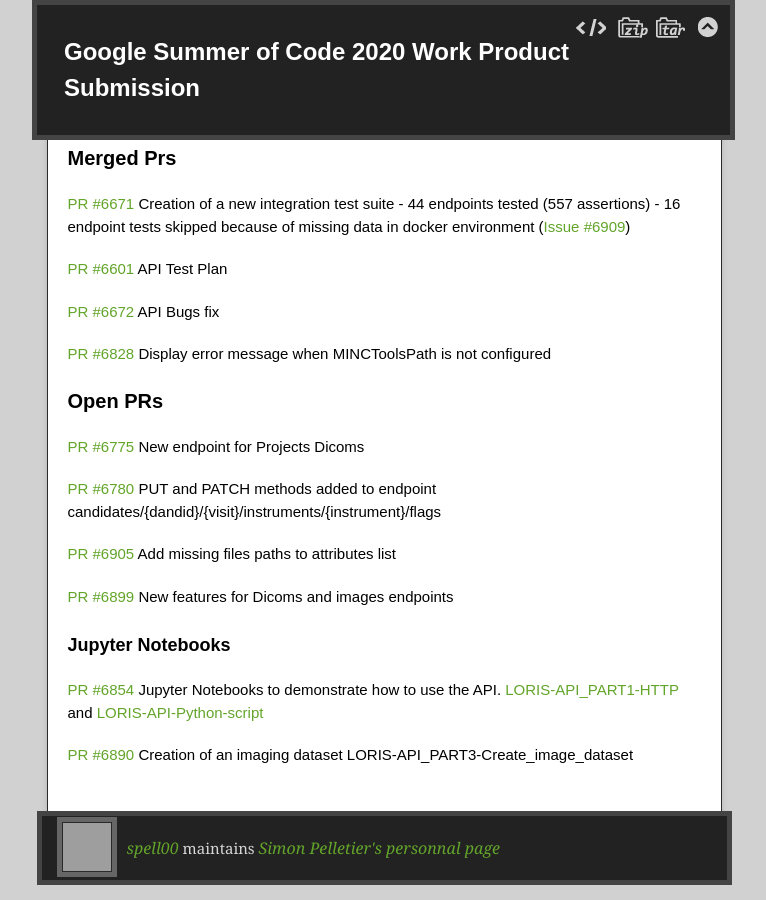
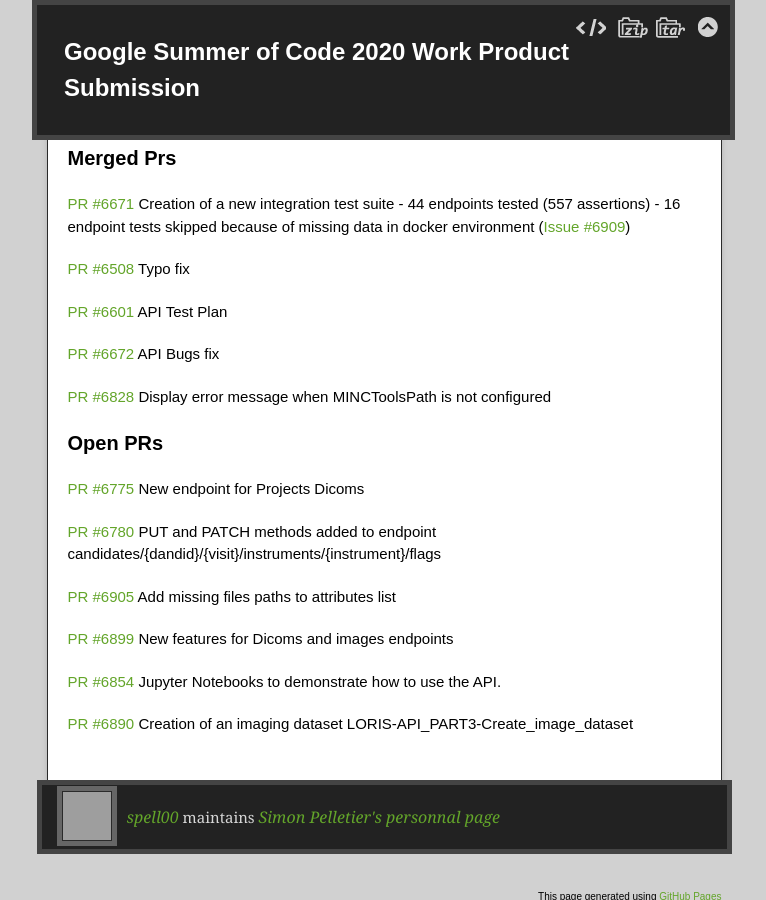
Before and after one commit to spell00/spell.github.io, a Jekyll site: the page built from pages/gsoc-2020.md, in a window 1280 px wide and 900 px high, scrolled down 3057 px. Shown: the whole window, without its empty margins (256-1022 px from the left). Built offline with Jekyll 4.4.1, drawn with Linux system fonts in a browser that asks for light colours; our own code applies the rules of GitHub Pages for plain Markdown files; grey boxes are pictures that could not be loaded.

Commit message:
Draft finished!

```diff
--- a/pages/gsoc-2020.md
+++ b/pages/gsoc-2020.md
@@ -105,6 +105,8 @@ On August 18th, I presented the work I have done on the API during my Google Sum
     - 44 endpoints tested (557 assertions)
     - 16 endpoint tests skipped because of missing data in docker environment ([Issue #6909]())
 
+[PR #6508](https://github.com/aces/Loris/pull/6672) Typo fix
+
 [PR #6601](https://github.com/aces/Loris/pull/6601) API Test Plan
 
 [PR #6672](https://github.com/aces/Loris/pull/6672) API Bugs fix
@@ -123,10 +125,7 @@ candidates/{dandid}/{visit}/instruments/{instrument}/flags
 
 [PR #6899](https://github.com/aces/Loris/pull/6899) New features for Dicoms and images endpoints
 
-#### Jupyter Notebooks
 [PR #6854](https://github.com/aces/Loris/pull/6854) Jupyter Notebooks to demonstrate how to use the
 API.
-[LORIS-API\_PART1-HTTP](https://colab.research.google.com/github/spell00/Loris/blob/2020-07-20-jupyterApiPart2/docs/notebooks/LORIS-API_Part1-HTTP.ipynib)
-and [LORIS-API-Python-script](https://colab.research.google.com/github/spell00/Loris/blob/2020-07-20-jupyterApiPart2/docs/notebooks/LORIS-API_Part2-Python-script.ipynb)
 
 [PR #6890](https://github.com/aces/Loris/pull/6905) Creation of an imaging dataset LORIS-API_PART3-Create_image_dataset
```
